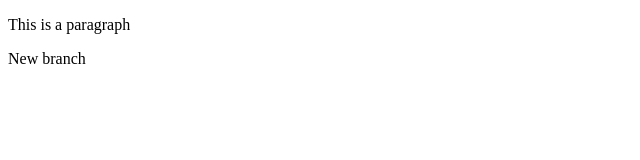
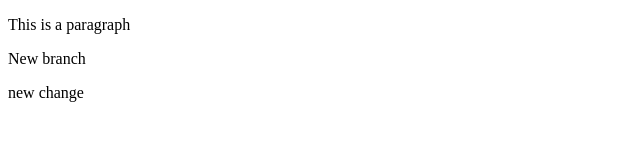
Before and after one commit to kennek1/GH_CrashCourse, a plain HTML site: page index.html in a window 1280 px wide. Shown: the full height of the page, 0-640 px from the left. Drawn offline with Linux system fonts and the light colour scheme.

Commit message:
new change in feature-restructure

```diff
--- a/index.html
+++ b/index.html
@@ -8,5 +8,6 @@
     <body>
         <p>This is a paragraph</p>
         <p>New branch</p>
+        <P>new change</P>
     </body>
 </html>
```
